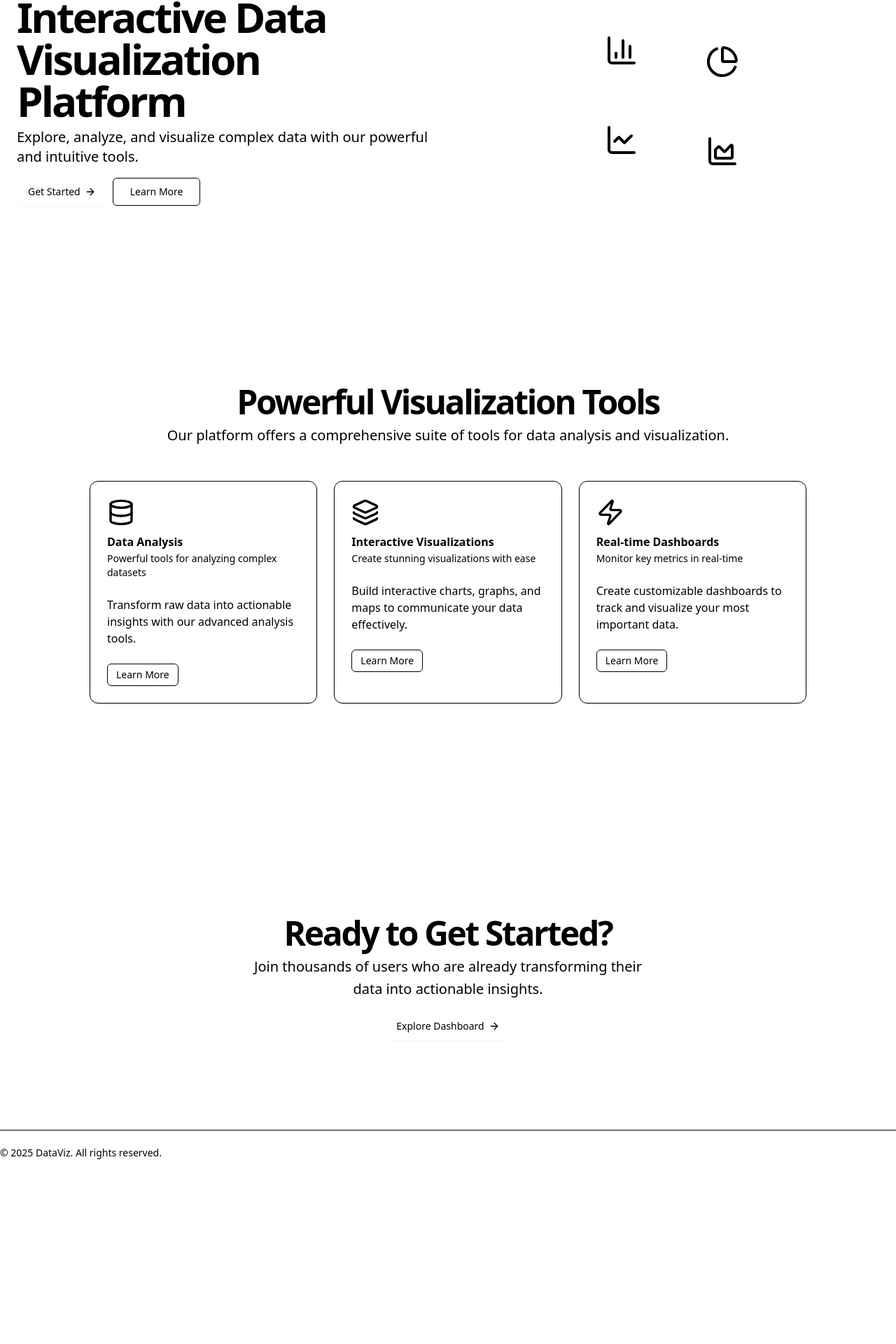
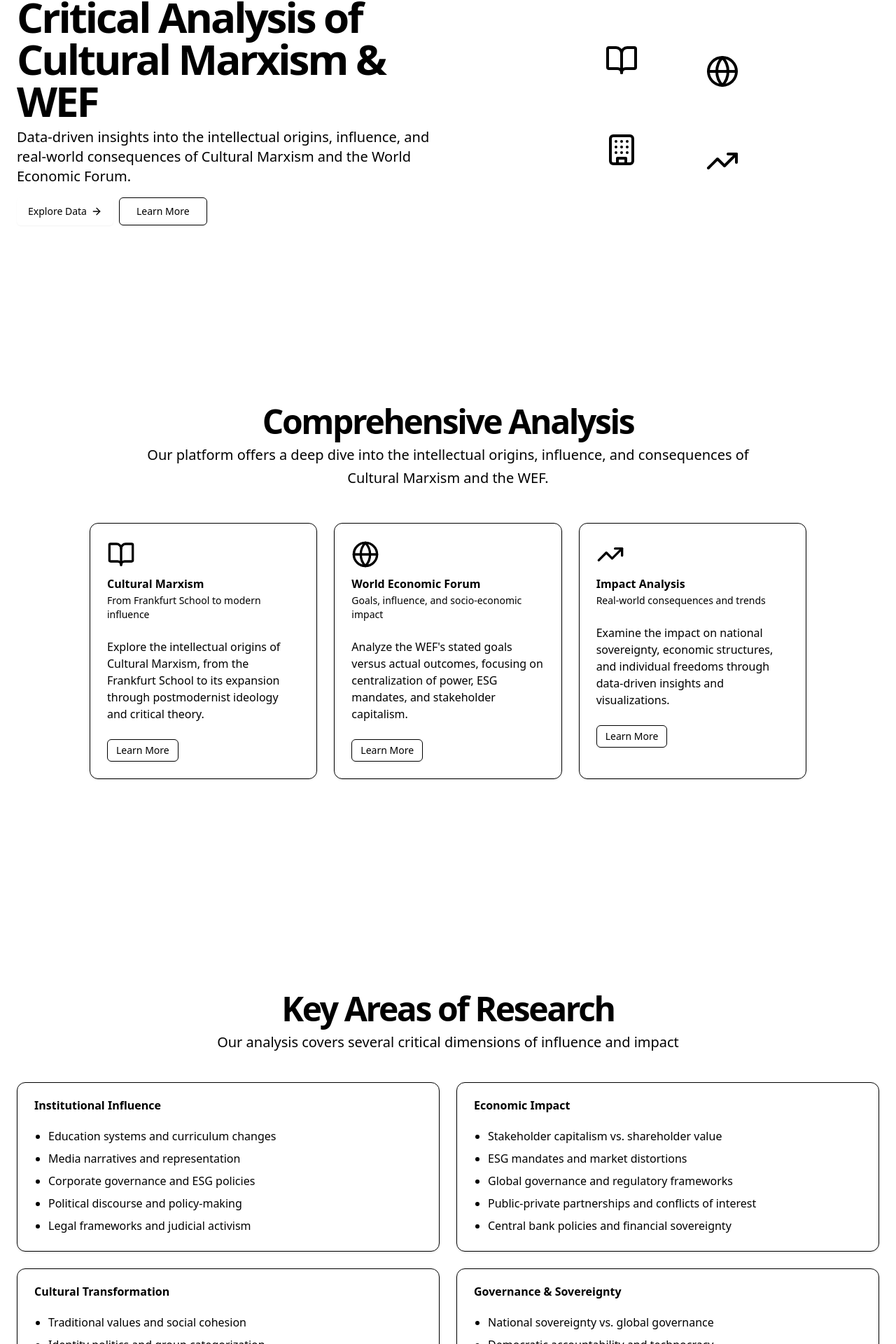
Before and after one commit to ArsCodeAmatoria/4lor, a Next.js app: page / in a window 1280 px wide. Shown: the part 199-2119 px from the top of the page at 70% size. Before the commit the page ends 1878 px from the top, so only its background shows below. Built offline with nearby package versions, Linux system fonts and the light colour scheme.

Commit message:
Update app to 4lor: Focus on Cultural Marxism and WEF analysis

```diff
--- a/src/app/about/page.tsx
+++ b/src/app/about/page.tsx
@@ -15,119 +15,134 @@
   Zap,
   Code,
   Users,
-  BookOpen
+  BookOpen,
+  Globe,
+  Building,
+  Scale,
+  FileText
 } from "lucide-react";
 
 export default function About() {
   return (
     <div className="container py-10">
       <div className="max-w-4xl mx-auto">
-        <h1 className="text-4xl font-bold mb-6">About DataViz</h1>
+        <h1 className="text-4xl font-bold mb-6">About 4lor</h1>
 
         <div className="prose prose-slate dark:prose-invert max-w-none">
           <p className="text-xl text-muted-foreground mb-8">
-            DataViz is a modern data visualization and analysis platform designed to help users transform complex data into actionable insights through interactive visualizations and comprehensive analytics.
+            4lor is a data-driven analysis platform focused on providing critical insights into Cultural Marxism and the World Economic Forum (WEF). We examine the intellectual origins, influence, and real-world consequences of these ideologies and organizations.
           </p>
 
           <h2 className="text-2xl font-bold mt-8 mb-4">Our Mission</h2>
           <p>
-            Our mission is to democratize data analysis by providing powerful yet intuitive tools that enable users of all skill levels to explore, analyze, and visualize their data effectively. We believe that data-driven decision making should be accessible to everyone, not just data scientists and analysts.
+            Our mission is to provide well-researched, data-driven analysis of Cultural Marxism and the World Economic Forum, examining their intellectual origins, influence on institutions, and real-world consequences. We aim to offer a critical perspective that helps people understand the connections between ideology and socio-economic outcomes.
           </p>
 
-          <h2 className="text-2xl font-bold mt-8 mb-4">Key Features</h2>
+          <h2 className="text-2xl font-bold mt-8 mb-4">Research Focus</h2>
 
           <div className="grid gap-6 md:grid-cols-2 mt-6 mb-8">
             <Card>
               <CardHeader className="flex flex-row items-center gap-4">
-                <Database className="h-8 w-8 text-primary" />
+                <BookOpen className="h-8 w-8 text-primary" />
                 <div>
-                  <CardTitle>Data Analysis</CardTitle>
+                  <CardTitle>Cultural Marxism</CardTitle>
                   <CardDescription>
-                    Powerful tools for analyzing complex datasets
+                    Intellectual origins and institutional influence
                   </CardDescription>
                 </div>
               </CardHeader>
               <CardContent>
-                <p>Transform raw data into actionable insights with our advanced analysis tools. Filter, sort, and manipulate your data with ease.</p>
+                <p>We analyze the development of Cultural Marxism from the Frankfurt School to its expansion through postmodernist ideology, critical theory, and its influence on modern institutions, media, and policy-making.</p>
               </CardContent>
             </Card>
 
             <Card>
               <CardHeader className="flex flex-row items-center gap-4">
-                <Layers className="h-8 w-8 text-primary" />
+                <Globe className="h-8 w-8 text-primary" />
                 <div>
-                  <CardTitle>Interactive Visualizations</CardTitle>
+                  <CardTitle>World Economic Forum</CardTitle>
                   <CardDescription>
-                    Create stunning visualizations with ease
+                    Goals, influence, and socio-economic outcomes
                   </CardDescription>
                 </div>
               </CardHeader>
               <CardContent>
-                <p>Build interactive charts, graphs, and maps to communicate your data effectively. Customize every aspect of your visualizations.</p>
+                <p>We examine the WEF's stated goals versus their actual socio-economic outcomes, focusing on the centralization of power, ESG mandates, stakeholder capitalism, and global governance.</p>
               </CardContent>
             </Card>
 
             <Card>
               <CardHeader className="flex flex-row items-center gap-4">
-                <Zap className="h-8 w-8 text-primary" />
+                <Building className="h-8 w-8 text-primary" />
                 <div>
-                  <CardTitle>Real-time Dashboards</CardTitle>
+                  <CardTitle>Institutional Analysis</CardTitle>
                   <CardDescription>
-                    Monitor key metrics in real-time
+                    Impact on key social institutions
                   </CardDescription>
                 </div>
               </CardHeader>
               <CardContent>
-                <p>Create customizable dashboards to track and visualize your most important data. Set up alerts and notifications for critical changes.</p>
+                <p>We analyze how these ideologies have shaped political discourse, education systems, corporate governance, media narratives, and public policy, with documented real-world consequences.</p>
               </CardContent>
             </Card>
 
             <Card>
               <CardHeader className="flex flex-row items-center gap-4">
-                <Code className="h-8 w-8 text-primary" />
+                <Scale className="h-8 w-8 text-primary" />
                 <div>
-                  <CardTitle>Developer-Friendly</CardTitle>
+                  <CardTitle>Sovereignty & Freedom</CardTitle>
                   <CardDescription>
-                    Built with modern web technologies
+                    Impact on nations and individuals
                   </CardDescription>
                 </div>
               </CardHeader>
               <CardContent>
-                <p>DataViz is built with Next.js, React, TypeScript, and Tailwind CSS, making it fast, responsive, and easy to extend.</p>
+                <p>We assess the impact on national sovereignty, economic structures, and individual freedoms through data-driven insights and comprehensive analysis.</p>
               </CardContent>
             </Card>
           </div>
 
+          <h2 className="text-2xl font-bold mt-8 mb-4">Our Methodology</h2>
+          <p>
+            Our analysis is based on rigorous research, primary sources, and data-driven insights. We examine:
+          </p>
+          <ul className="list-disc pl-6 mt-4 space-y-2">
+            <li><strong>Primary Sources:</strong> Original texts, speeches, and policy documents from key figures and organizations</li>
+            <li><strong>Historical Context:</strong> Tracing the development of ideas and their implementation over time</li>
+            <li><strong>Institutional Impact:</strong> Analyzing changes in education, media, corporate governance, and policy</li>
+            <li><strong>Economic Data:</strong> Examining economic outcomes, market distortions, and financial trends</li>
+            <li><strong>Policy Analysis:</strong> Evaluating the implementation and consequences of specific policies</li>
+            <li><strong>Comparative Studies:</strong> Contrasting stated goals with actual outcomes across different regions</li>
+          </ul>
+
           <h2 className="text-2xl font-bold mt-8 mb-4">Technology Stack</h2>
           <p>
-            DataViz is built with the following technologies:
+            4lor is built with modern web technologies to provide an engaging and informative experience:
           </p>
           <ul className="list-disc pl-6 mt-4 space-y-2">
-            <li><strong>Next.js:</strong> A React framework for building server-rendered applications</li>
-            <li><strong>React:</strong> A JavaScript library for building user interfaces</li>
-            <li><strong>TypeScript:</strong> A typed superset of JavaScript that compiles to plain JavaScript</li>
-            <li><strong>Tailwind CSS:</strong> A utility-first CSS framework for rapidly building custom designs</li>
-            <li><strong>shadcn/ui:</strong> A collection of reusable UI components built with Radix UI and Tailwind CSS</li>
-            <li><strong>Chart.js:</strong> Simple yet flexible JavaScript charting library</li>
-            <li><strong>Nivo:</strong> A rich set of dataviz components, built on top of D3 and React</li>
-            <li><strong>Framer Motion:</strong> A production-ready motion library for React</li>
+            <li><strong>Next.js & React:</strong> For a responsive, interactive user interface</li>
+            <li><strong>Chart.js & Nivo:</strong> For data visualization and interactive analytics</li>
+            <li><strong>WebDataRocks:</strong> For pivot tables and deep-dive data analysis</li>
+            <li><strong>Tailwind CSS & shadcn/ui:</strong> For a clean, modern design</li>
+            <li><strong>Framer Motion:</strong> For smooth animations that enhance storytelling</li>
+            <li><strong>Sanity:</strong> For structured content management of research articles</li>
           </ul>
 
-          <h2 className="text-2xl font-bold mt-8 mb-4">Our Team</h2>
+          <h2 className="text-2xl font-bold mt-8 mb-4">Our Commitment</h2>
           <p>
-            DataViz is developed by a team of passionate developers, designers, and data scientists who are committed to creating the best data visualization platform possible.
+            We are committed to providing factual, well-researched analysis that helps people understand the complex interplay between ideology, institutions, and socio-economic outcomes. Our goal is to foster informed discussion and critical thinking about important issues that affect our society.
           </p>
 
           <div className="flex items-center justify-center mt-12 mb-8">
             <div className="flex flex-col items-center">
               <div className="flex space-x-4">
-                <BarChart3 className="h-12 w-12 text-primary" />
-                <LineChart className="h-12 w-12 text-primary" />
-                <PieChart className="h-12 w-12 text-primary" />
-                <AreaChart className="h-12 w-12 text-primary" />
+                <FileText className="h-12 w-12 text-primary" />
+                <Globe className="h-12 w-12 text-primary" />
+                <Building className="h-12 w-12 text-primary" />
+                <Scale className="h-12 w-12 text-primary" />
               </div>
               <p className="text-center text-muted-foreground mt-4">
-                Transforming data into insights
+                Analyzing ideology and impact through data
               </p>
             </div>
           </div>
--- a/src/app/layout.tsx
+++ b/src/app/layout.tsx
@@ -14,8 +14,8 @@
 });
 
 export const metadata: Metadata = {
-  title: "DataViz - Interactive Data Visualization Platform",
-  description: "A modern data visualization and analysis platform",
+  title: "4lor - Critical Analysis of Cultural Marxism & WEF",
+  description: "Data-driven analysis of Cultural Marxism and the World Economic Forum's influence on society, economy, and policy",
 };
 
 export default function RootLayout({
@@ -34,7 +34,7 @@
           <footer className="border-t py-6 md:py-0">
             <div className="container flex flex-col items-center justify-between gap-4 md:h-16 md:flex-row">
               <p className="text-sm text-muted-foreground">
-                &copy; {new Date().getFullYear()} DataViz. All rights reserved.
+                &copy; {new Date().getFullYear()} 4lor. All rights reserved.
               </p>
             </div>
           </footer>
--- a/src/app/page.tsx
+++ b/src/app/page.tsx
@@ -9,7 +9,11 @@
   ArrowRight,
   Database,
   Layers,
-  Zap
+  Zap,
+  Globe,
+  Building,
+  BookOpen,
+  TrendingUp
 } from "lucide-react";
 import {
   Card,
@@ -30,16 +34,16 @@
             <div className="flex flex-col justify-center space-y-4">
               <div className="space-y-2">
                 <h1 className="text-3xl font-bold tracking-tighter sm:text-5xl xl:text-6xl/none">
-                  Interactive Data Visualization Platform
+                  Critical Analysis of Cultural Marxism & WEF
                 </h1>
                 <p className="max-w-[600px] text-muted-foreground md:text-xl">
-                  Explore, analyze, and visualize complex data with our powerful and intuitive tools.
+                  Data-driven insights into the intellectual origins, influence, and real-world consequences of Cultural Marxism and the World Economic Forum.
                 </p>
               </div>
               <div className="flex flex-col gap-2 min-[400px]:flex-row">
                 <Link href="/dashboard">
                   <Button size="lg" className="gap-1.5">
-                    Get Started
+                    Explore Data
                     <ArrowRight className="h-4 w-4" />
                   </Button>
                 </Link>
@@ -54,18 +58,18 @@
               <div className="grid grid-cols-2 gap-4 md:gap-8">
                 <div className="flex flex-col gap-4">
                   <div className="rounded-lg bg-primary/10 p-8">
-                    <BarChart3 className="h-12 w-12 text-primary" />
+                    <BookOpen className="h-12 w-12 text-primary" />
                   </div>
                   <div className="rounded-lg bg-primary/10 p-8">
-                    <LineChart className="h-12 w-12 text-primary" />
+                    <Building className="h-12 w-12 text-primary" />
                   </div>
                 </div>
                 <div className="flex flex-col gap-4 pt-4">
                   <div className="rounded-lg bg-primary/10 p-8">
-                    <PieChart className="h-12 w-12 text-primary" />
+                    <Globe className="h-12 w-12 text-primary" />
                   </div>
                   <div className="rounded-lg bg-primary/10 p-8">
-                    <AreaChart className="h-12 w-12 text-primary" />
+                    <TrendingUp className="h-12 w-12 text-primary" />
                   </div>
                 </div>
               </div>
@@ -80,24 +84,24 @@
           <div className="flex flex-col items-center justify-center space-y-4 text-center">
             <div className="space-y-2">
               <h2 className="text-3xl font-bold tracking-tighter sm:text-4xl md:text-5xl">
-                Powerful Visualization Tools
+                Comprehensive Analysis
               </h2>
               <p className="max-w-[900px] text-muted-foreground md:text-xl/relaxed lg:text-base/relaxed xl:text-xl/relaxed">
-                Our platform offers a comprehensive suite of tools for data analysis and visualization.
+                Our platform offers a deep dive into the intellectual origins, influence, and consequences of Cultural Marxism and the WEF.
               </p>
             </div>
           </div>
           <div className="mx-auto grid max-w-5xl grid-cols-1 gap-6 py-12 md:grid-cols-2 lg:grid-cols-3">
             <Card>
               <CardHeader>
-                <Database className="h-10 w-10 text-primary mb-2" />
-                <CardTitle>Data Analysis</CardTitle>
+                <BookOpen className="h-10 w-10 text-primary mb-2" />
+                <CardTitle>Cultural Marxism</CardTitle>
                 <CardDescription>
-                  Powerful tools for analyzing complex datasets
+                  From Frankfurt School to modern influence
                 </CardDescription>
               </CardHeader>
               <CardContent>
-                <p>Transform raw data into actionable insights with our advanced analysis tools.</p>
+                <p>Explore the intellectual origins of Cultural Marxism, from the Frankfurt School to its expansion through postmodernist ideology and critical theory.</p>
               </CardContent>
               <CardFooter>
                 <Link href="/analysis">
@@ -109,14 +113,14 @@
             </Card>
             <Card>
               <CardHeader>
-                <Layers className="h-10 w-10 text-primary mb-2" />
-                <CardTitle>Interactive Visualizations</CardTitle>
+                <Globe className="h-10 w-10 text-primary mb-2" />
+                <CardTitle>World Economic Forum</CardTitle>
                 <CardDescription>
-                  Create stunning visualizations with ease
+                  Goals, influence, and socio-economic impact
                 </CardDescription>
               </CardHeader>
               <CardContent>
-                <p>Build interactive charts, graphs, and maps to communicate your data effectively.</p>
+                <p>Analyze the WEF's stated goals versus actual outcomes, focusing on centralization of power, ESG mandates, and stakeholder capitalism.</p>
               </CardContent>
               <CardFooter>
                 <Link href="/visualizations">
@@ -128,14 +132,14 @@
             </Card>
             <Card>
               <CardHeader>
-                <Zap className="h-10 w-10 text-primary mb-2" />
-                <CardTitle>Real-time Dashboards</CardTitle>
+                <TrendingUp className="h-10 w-10 text-primary mb-2" />
+                <CardTitle>Impact Analysis</CardTitle>
                 <CardDescription>
-                  Monitor key metrics in real-time
+                  Real-world consequences and trends
                 </CardDescription>
               </CardHeader>
               <CardContent>
-                <p>Create customizable dashboards to track and visualize your most important data.</p>
+                <p>Examine the impact on national sovereignty, economic structures, and individual freedoms through data-driven insights and visualizations.</p>
               </CardContent>
               <CardFooter>
                 <Link href="/dashboard">
@@ -149,22 +153,106 @@
         </div>
       </section>
 
+      {/* Key Topics Section */}
+      <section className="w-full py-12 md:py-24 lg:py-32 bg-background">
+        <div className="container px-4 md:px-6">
+          <div className="flex flex-col items-center justify-center space-y-4 text-center mb-10">
+            <div className="space-y-2">
+              <h2 className="text-3xl font-bold tracking-tighter sm:text-4xl md:text-5xl">
+                Key Areas of Research
+              </h2>
+              <p className="max-w-[900px] text-muted-foreground md:text-xl/relaxed lg:text-base/relaxed xl:text-xl/relaxed">
+                Our analysis covers several critical dimensions of influence and impact
+              </p>
+            </div>
+          </div>
+
+          <div className="grid gap-6 md:grid-cols-2">
+            <Card>
+              <CardHeader>
+                <CardTitle>Institutional Influence</CardTitle>
+              </CardHeader>
+              <CardContent>
+                <ul className="list-disc pl-5 space-y-2">
+                  <li>Education systems and curriculum changes</li>
+                  <li>Media narratives and representation</li>
+                  <li>Corporate governance and ESG policies</li>
+                  <li>Political discourse and policy-making</li>
+                  <li>Legal frameworks and judicial activism</li>
+                </ul>
+              </CardContent>
+            </Card>
+
+            <Card>
+              <CardHeader>
+                <CardTitle>Economic Impact</CardTitle>
+              </CardHeader>
+              <CardContent>
+                <ul className="list-disc pl-5 space-y-2">
+                  <li>Stakeholder capitalism vs. shareholder value</li>
+                  <li>ESG mandates and market distortions</li>
+                  <li>Global governance and regulatory frameworks</li>
+                  <li>Public-private partnerships and conflicts of interest</li>
+                  <li>Central bank policies and financial sovereignty</li>
+                </ul>
+              </CardContent>
+            </Card>
+
+            <Card>
+              <CardHeader>
+                <CardTitle>Cultural Transformation</CardTitle>
+              </CardHeader>
+              <CardContent>
+                <ul className="list-disc pl-5 space-y-2">
+                  <li>Traditional values and social cohesion</li>
+                  <li>Identity politics and group categorization</li>
+                  <li>Language policing and concept redefinition</li>
+                  <li>Historical revisionism and cultural memory</li>
+                  <li>Religious institutions and spiritual frameworks</li>
+                </ul>
+              </CardContent>
+            </Card>
+
+            <Card>
+              <CardHeader>
+                <CardTitle>Governance & Sovereignty</CardTitle>
+              </CardHeader>
+              <CardContent>
+                <ul className="list-disc pl-5 space-y-2">
+                  <li>National sovereignty vs. global governance</li>
+                  <li>Democratic accountability and technocracy</li>
+                  <li>Supranational organizations and policy alignment</li>
+                  <li>Digital IDs and surveillance infrastructure</li>
+                  <li>Crisis response and emergency powers</li>
+                </ul>
+              </CardContent>
+            </Card>
+          </div>
+        </div>
+      </section>
+
       {/* CTA Section */}
-      <section className="w-full py-12 md:py-24 lg:py-32 bg-background">
+      <section className="w-full py-12 md:py-24 lg:py-32 bg-muted/50">
         <div className="container px-4 md:px-6">
           <div className="flex flex-col items-center justify-center space-y-4 text-center">
             <div className="space-y-2">
               <h2 className="text-3xl font-bold tracking-tighter sm:text-4xl md:text-5xl">
-                Ready to Get Started?
+                Explore Our Research
               </h2>
               <p className="max-w-[600px] text-muted-foreground md:text-xl/relaxed lg:text-base/relaxed xl:text-xl/relaxed">
-                Join thousands of users who are already transforming their data into actionable insights.
+                Dive into our data-driven analysis and discover the connections between ideology and real-world outcomes.
               </p>
             </div>
             <div className="flex flex-col gap-2 min-[400px]:flex-row">
               <Link href="/dashboard">
                 <Button size="lg" className="gap-1.5">
-                  Explore Dashboard
+                  View Dashboard
+                  <ArrowRight className="h-4 w-4" />
+                </Button>
+              </Link>
+              <Link href="/research">
+                <Button size="lg" variant="outline" className="gap-1.5">
+                  Read Research
                   <ArrowRight className="h-4 w-4" />
                 </Button>
               </Link>
--- a/src/components/navigation.tsx
+++ b/src/components/navigation.tsx
@@ -25,7 +25,7 @@
       <div className="container flex h-16 items-center px-4">
         <div className="mr-4 hidden md:flex">
           <Link href="/" className="mr-6 flex items-center space-x-2">
-            <span className="text-xl font-bold">DataViz</span>
+            <span className="text-xl font-bold">4lor</span>
           </Link>
           <div className="flex items-center space-x-4">
             {navItems.map((item) => (
@@ -49,9 +49,9 @@
             </SheetTrigger>
             <SheetContent side="left">
               <SheetHeader>
-                <SheetTitle>DataViz</SheetTitle>
+                <SheetTitle>4lor</SheetTitle>
                 <SheetDescription>
-                  Interactive data visualization platform
+                  Critical Analysis of Cultural Marxism & WEF
                 </SheetDescription>
               </SheetHeader>
               <div className="grid gap-4 py-4">
@@ -68,7 +68,7 @@
             </SheetContent>
           </Sheet>
           <Link href="/" className="flex items-center space-x-2">
-            <span className="text-xl font-bold">DataViz</span>
+            <span className="text-xl font-bold">4lor</span>
           </Link>
         </div>
         <div className="ml-auto flex items-center space-x-4">
```
Also changed, not shown: 1 other file (tests, documents, lock files or other folders).
